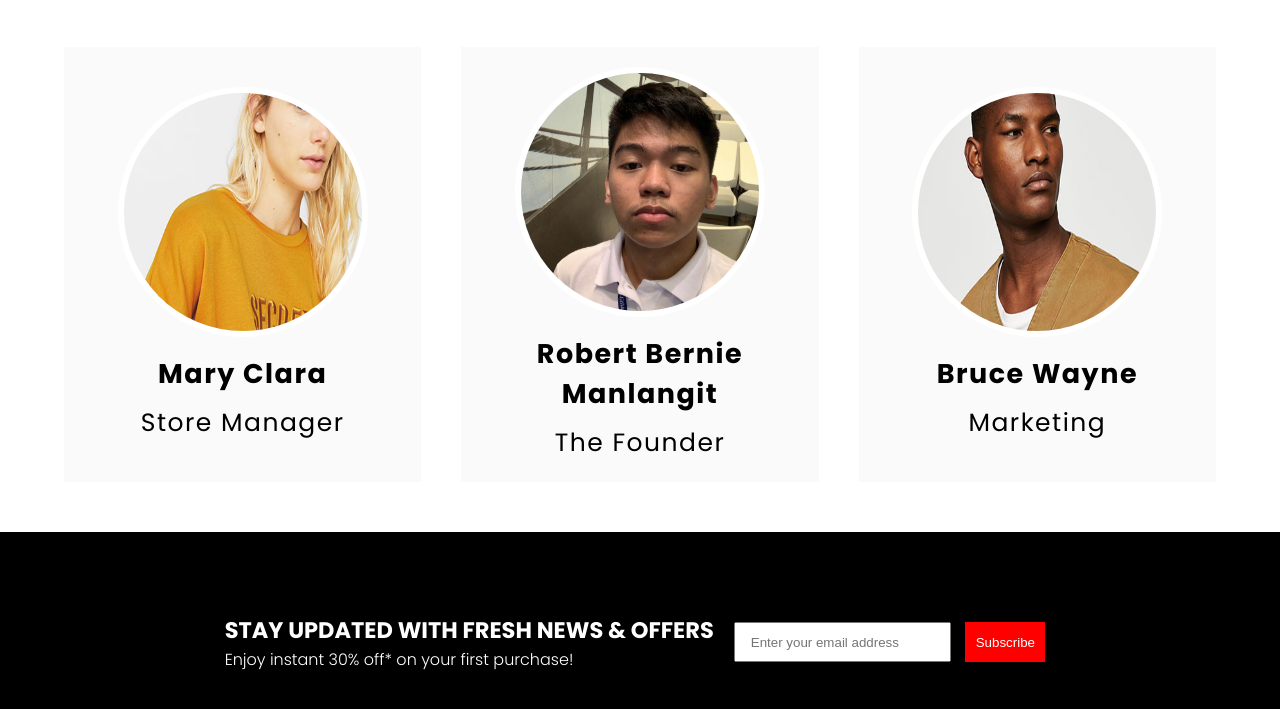
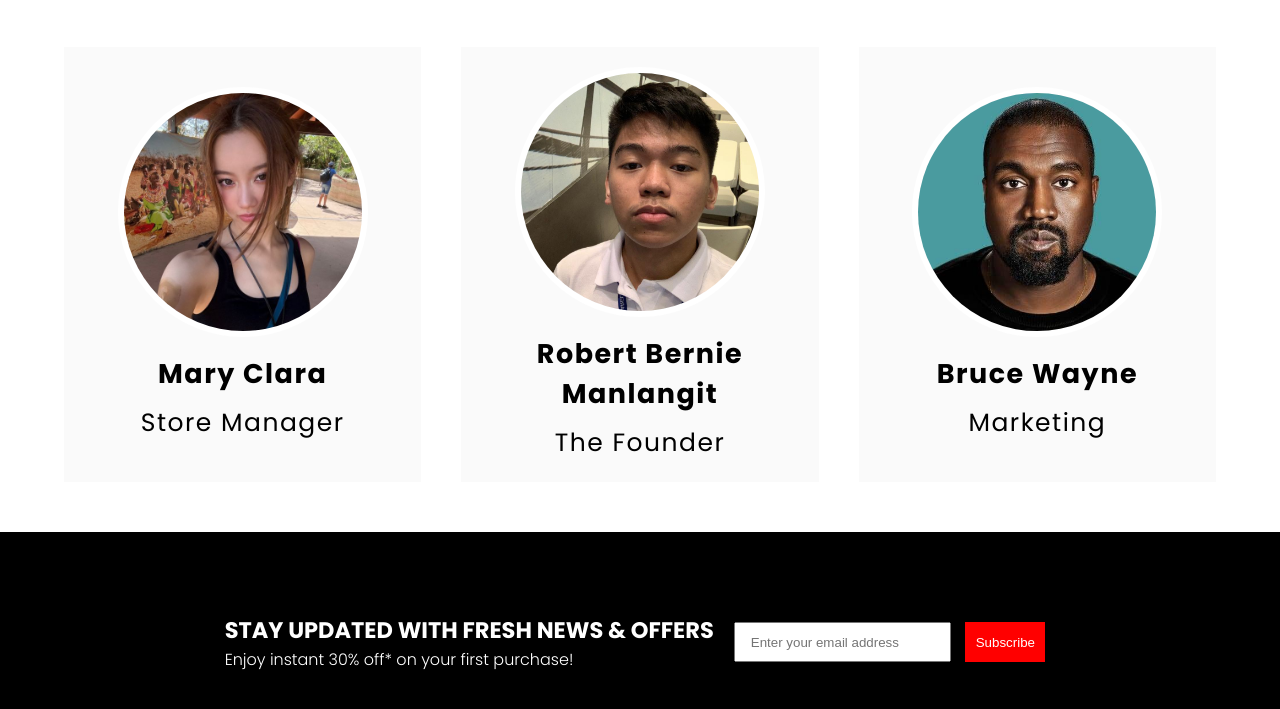
Before and after one commit to robertbernie/robertbernie.github.io, a plain HTML site: page about.html in a window 1280 px wide. Shown: the part 1368-2077 px from the top of the page. Drawn offline with Linux system fonts and the light colour scheme.

Commit message:
change pic

```diff
--- a/about.html
+++ b/about.html
@@ -69,7 +69,7 @@
             <div class="team-card">
                 <div class="card">
                     <div class="image-section">
-                        <img src="images/banner_1.jpg">
+                        <img src="images/chisaa.jpg">
                     </div>
                     <div class="content">
                         <h3>Mary Clara</h3>
@@ -87,7 +87,7 @@
                 </div>
                 <div class="card">
                     <div class="image-section">
-                        <img src="images/banner_3.jpg">
+                        <img src="images/kanye.jpg">
                     </div>
                     <div class="content">
                         <h3>Bruce Wayne</h3>
```
Also changed, not shown: images/chisaa.jpg (added), images/kanye.jpg (added).
